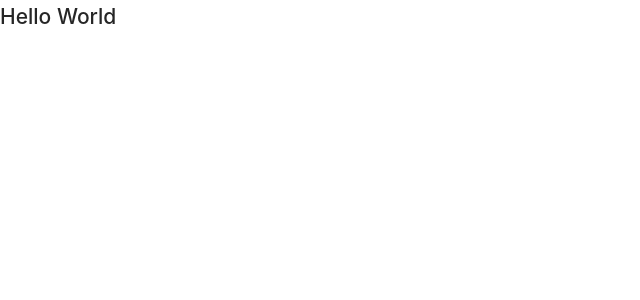
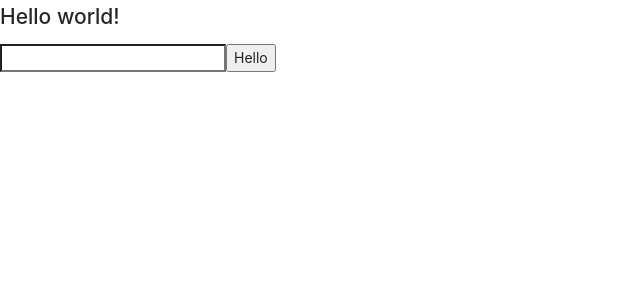
Before and after one commit to elijahmylcev/first-react-project, a React (Create React App) app: page / in a window 1280 px wide. Shown: the top 300 px of the page, without its empty margins (0-640 px from the left). Built offline with nearby package versions, Linux system fonts and the light colour scheme.

Commit message:
Rules for jsx

```diff
--- a/src/index.js
+++ b/src/index.js
@@ -3,7 +3,16 @@ import ReactDOM from 'react-dom';
 // import App from './App';
 import './index.css';
 
-const element = <h2>Hello World</h2>;
+const text = 'Hello world!';
+
+const element = (
+  <div>
+    <h2 className="text">{text}</h2>
+    <input type="text" />
+    <button type="submit">Hello</button>
+    {/* <label htmlFor="" /> */}
+  </div>
+);
 
 // const element = React.createElement('h2', { className: 'greetings' }, 'Hello world!!!');
 
```
